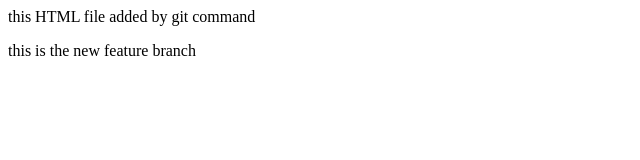
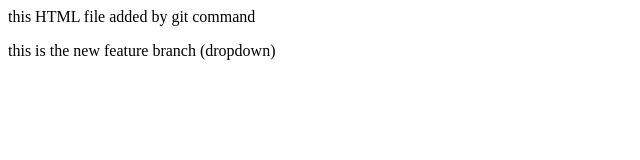
Before and after one commit to ManishKumawat01/first, a plain HTML site: page index.html in a window 1280 px wide. Shown: the full height of the page, 0-640 px from the left. Drawn offline with Linux system fonts and the light colour scheme.

```diff
--- a/index.html
+++ b/index.html
@@ -1,2 +1,2 @@
 <p>this HTML file added by git command</p>
-<p>this is the new feature branch</p>
+<p>this is the new feature branch (dropdown)</p>
```
